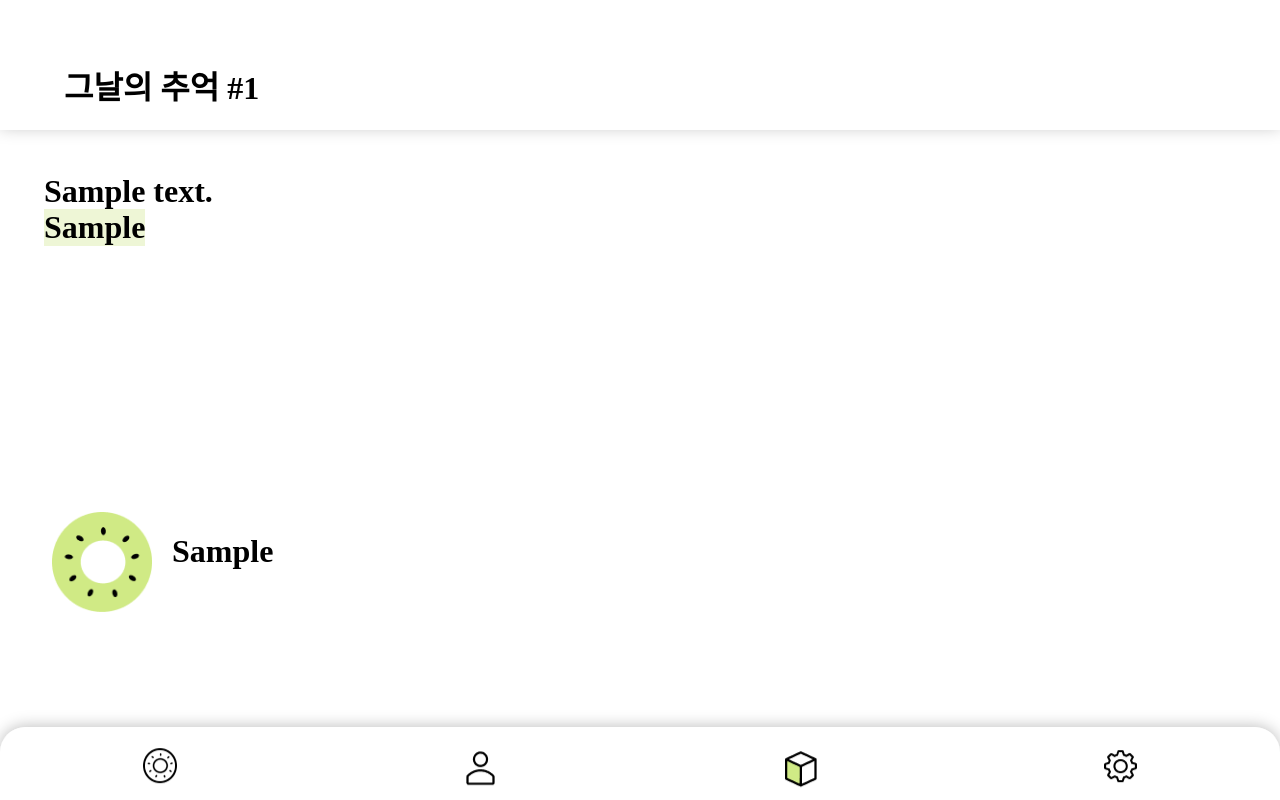
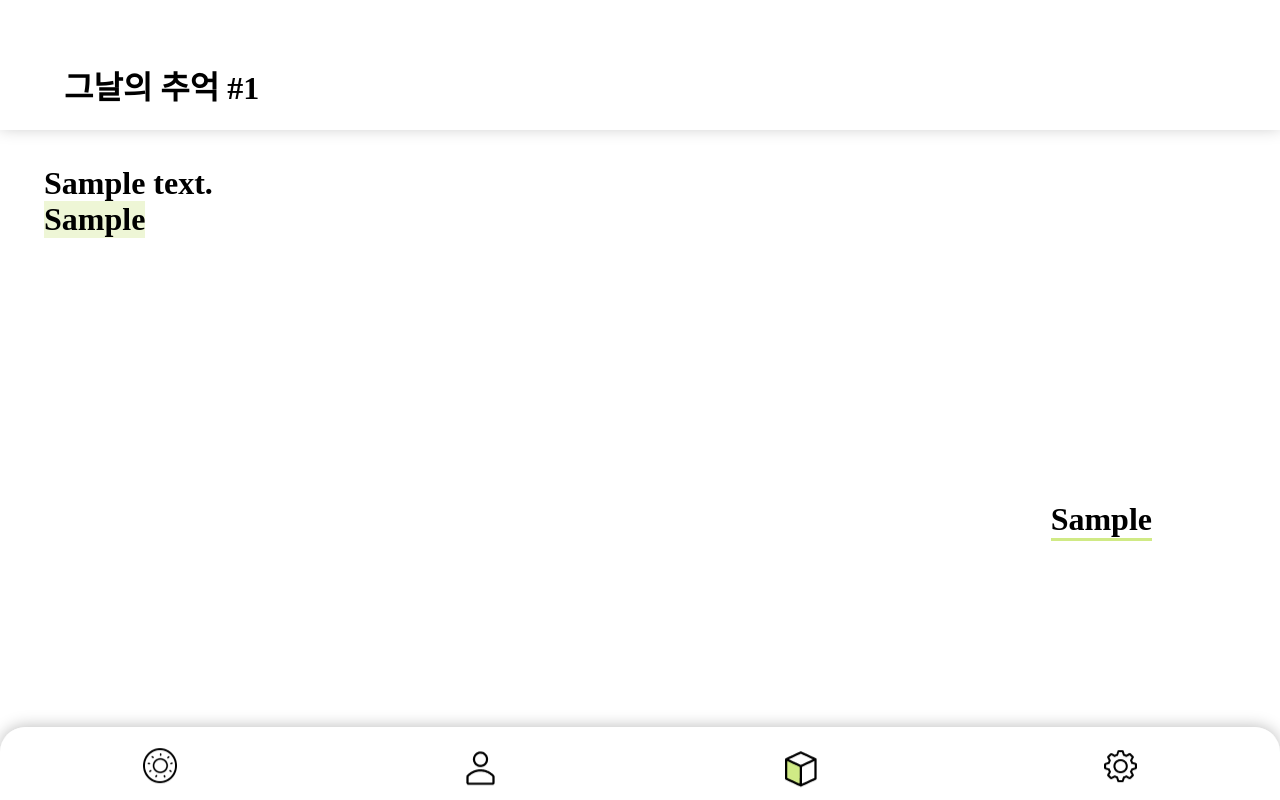
Before and after one commit to gimhanul/KIWE-server, a Django app: page /memory/1/ in a window 1280 px wide. Run offline with Django 3.2, Linux system fonts and the light colour scheme; a user stored in the database is signed in; tables that the repository leaves empty hold one stand-in row (values such as "Sample post").

Commit message:
Docs: memory layout

```diff
--- a/static/css/memory.css
+++ b/static/css/memory.css
@@ -1,3 +1,6 @@
+body {
+    margin: 0;
+}
 #leftbutton {
     position: absolute;
     top: 0px;
@@ -33,16 +36,14 @@
 .texxt {
     position: absolute;
     left: 44px;
-}
-.kiwe {
-    position: absolute;
-    left: 52px;
-    top: 512px;
-    width: 100px;
-    height: 100px;
+    word-break: keep-all;
 }
 .result {
     position: absolute;
-    left: 172px;
-    top: 512px;
+    word-break: keep-all;
+    white-space: normal;
+    top: 60%;
+    right: 10%;
+    vertical-align: middle;
+    border-bottom: 3px solid #d0ea85;
 }
--- a/static/css/profile.css
+++ b/static/css/profile.css
@@ -18,7 +18,7 @@
   white-space: normal;
   background-color: #eef6d6;
   border-radius: 10px;
-  border-color: #eef6d6;
+  border: 0;
 }
 #file-input {
   display: none;
--- a/templates/memory.html
+++ b/templates/memory.html
@@ -24,7 +24,6 @@
         <strong><h1 id="highlighter" class="highlighter"></h1></strong><br><br>
         <h1 id="texxt" class="texxt"></h1>
 
-        <img class="kiwe" src="{% static 'images/kiwe.png' %}">
         <h1 class="result" id="result"></h1>
     </div>
 
@@ -32,7 +31,6 @@
         <h1 id="rotexxt" class="texxt"></h1><br><br>
         <strong><h1 id="rohighlighter" class="highlighter"></h1><strong>
 
-        <img class="kiwe" src="{% static 'images/kiwe.png' %}">
         <h1 class="result" id="roresult"></h1>
     </div>
 
--- a/templates/profileCreate.html
+++ b/templates/profileCreate.html
@@ -27,7 +27,7 @@
                 </div>
                     <br>
                     <p><input class="profileblank" id="name" name="name" placeholder="이름" type="text"></p>
-                    <p><input class="profileblank" placeholder="한 줄 소개" id="description" name="description" type="text"></p>
+                    <p><input placeholder="한 줄 소개" id="description" name="description" type="text"></p>
                 </div>
             </div><br><br>
             <center><button id="go" type="submit">완료</button></center>
--- a/templates/profileEdit.html
+++ b/templates/profileEdit.html
@@ -27,7 +27,7 @@
             </div>
                 <br>
                 <p><input class="profileblank" value="{{ profile.name }}" id="name" name="name" type="text"></p>
-                <p><input class="profileblank" value="{{ profile.description}}" id="description" name="description" type="text"></p>
+                <p><input value="{{ profile.description}}" id="description" name="description" type="text"></p>
             </div>
         </div><br><br>
         <center><button id="go" type="submit">수정 완료</button></center>
```
Also changed, not shown: static/css/memories.css (+5 -2 lines).
